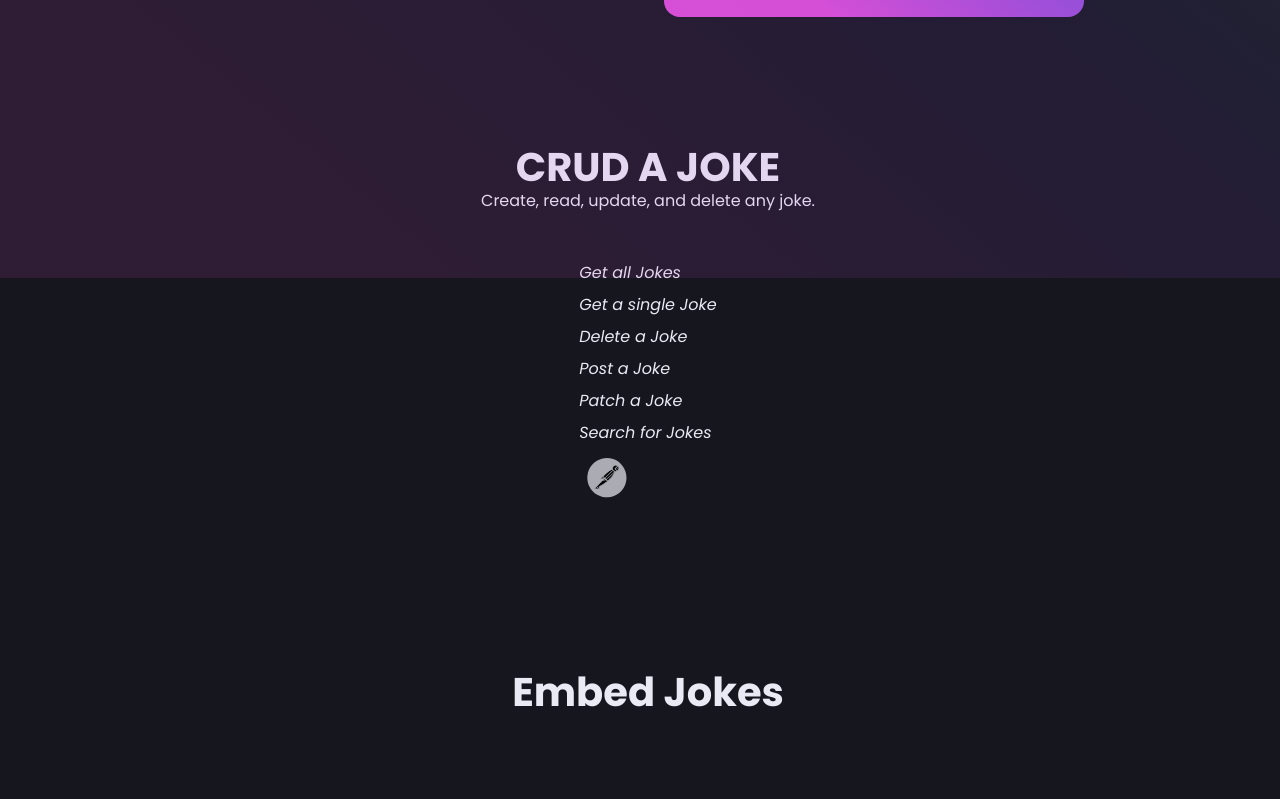
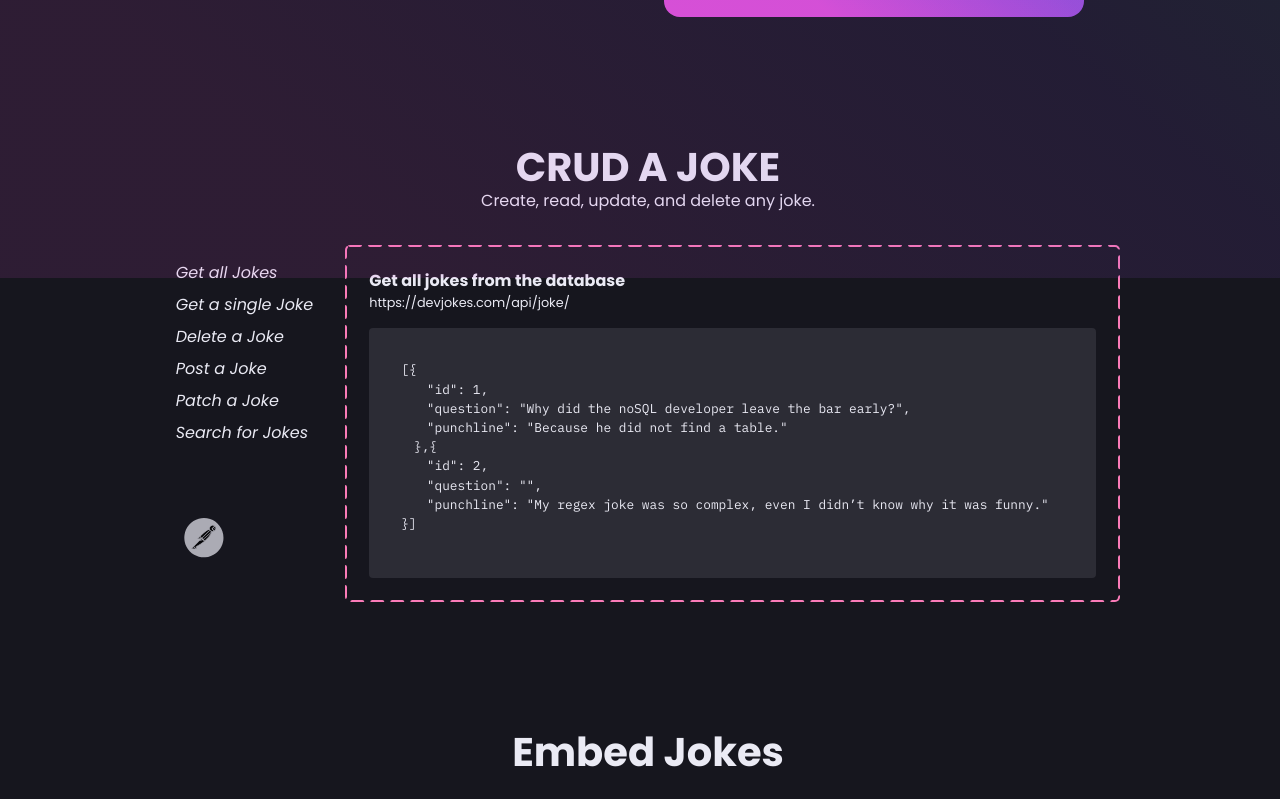
Before and after one commit to alexanderstoehr/Devjokes-API, a React (Vite) app in the folder frontend/devjokes-api/: page / in a window 1280 px wide. Shown: the part 522-1321 px from the top of the page. Built offline with nearby package versions, Linux system fonts and the light colour scheme.

Commit message:
added dynamic tab content from tabData

```diff
--- a/frontend/devjokes-api/src/components/Tabs/TabCodeArea.jsx
+++ b/frontend/devjokes-api/src/components/Tabs/TabCodeArea.jsx
@@ -2,10 +2,10 @@ import tabData from "../../common/tabData.js";
 import {TabCodeAreaStyled} from "../../styles/globalStyles.js";
 import {baseUrl} from "../../common/api.js";
 
-export default function TabCodeArea() {
+export default function TabCodeArea({tab}) {
     return (
         <TabCodeAreaStyled>
-            <div dangerouslySetInnerHTML={{__html: tabData[0].content}}/>
+            <div dangerouslySetInnerHTML={{__html: tab.content}}/>
         </TabCodeAreaStyled>
     )
 }
--- a/frontend/devjokes-api/src/components/Tabs/TabContainer.jsx
+++ b/frontend/devjokes-api/src/components/Tabs/TabContainer.jsx
@@ -2,13 +2,18 @@ import tabData from "../../common/tabData.js";
 import TabNav from "./TabNav.jsx";
 import TabContent from "./TabContent.jsx";
 import {TabContainerStyled} from "../../styles/globalStyles.js";
-import {Outlet} from "react-router-dom";
+import {Outlet, useParams} from "react-router-dom";
 
 export default function TabContainer() {
+    const {id} = useParams()
+    const defaultTab = tabData[0].id
+    const activeTab = id || defaultTab
+
+
     return (
         <TabContainerStyled>
             <TabNav/>
-            <Outlet/>
+            <TabContent tabID={activeTab}/>
         </TabContainerStyled>
     )
 }
--- a/frontend/devjokes-api/src/components/Tabs/TabContent.jsx
+++ b/frontend/devjokes-api/src/components/Tabs/TabContent.jsx
@@ -3,12 +3,15 @@ import tabData from "../../common/tabData.js";
 import {baseUrl} from "../../common/api.js";
 import {TabContentStyled} from "../../styles/globalStyles.js";
 
-export default function TabContent() {
+export default function TabContent({tabID}) {
+    const tab = tabData.find(tab => tab.id === tabID)
+    console.log(tab.id)
+
     return (
         <TabContentStyled>
-            <div className="description">{tabData[0].description}</div>
-            <div className="endpoint">{baseUrl}{tabData[0].endpoint}</div>
-            <TabCodeArea/>
+            <div className="description">{tab.description}</div>
+            <div className="endpoint">{baseUrl}{tab.endpoint}</div>
+            <TabCodeArea tab={tab}/>
         </TabContentStyled>
     )
 }
--- a/frontend/devjokes-api/src/styles/globalStyles.js
+++ b/frontend/devjokes-api/src/styles/globalStyles.js
@@ -174,7 +174,7 @@ export const TabNavItemStyled = styled.div`
 export const TabContentStyled = styled.div`
     display: flex;
     flex-direction: column;
-    //border: dashed pink 1px;
+    min-width: 775px;
     padding: 1.5rem;
     background-image: var(--dashed-border);
     border-radius: 5px;
@@ -190,12 +190,14 @@ export const TabContentStyled = styled.div`
 `
 export const TabCodeAreaStyled = styled.div`
     display: flex;
+
     flex-direction: column;
     border-radius: 4px;
     background: #2C2C35;
     padding: 2rem;
     font-family: var(--font-family-code);
     font-size: 0.8rem;
+    min-height: 250px;
 
 
 `
```
